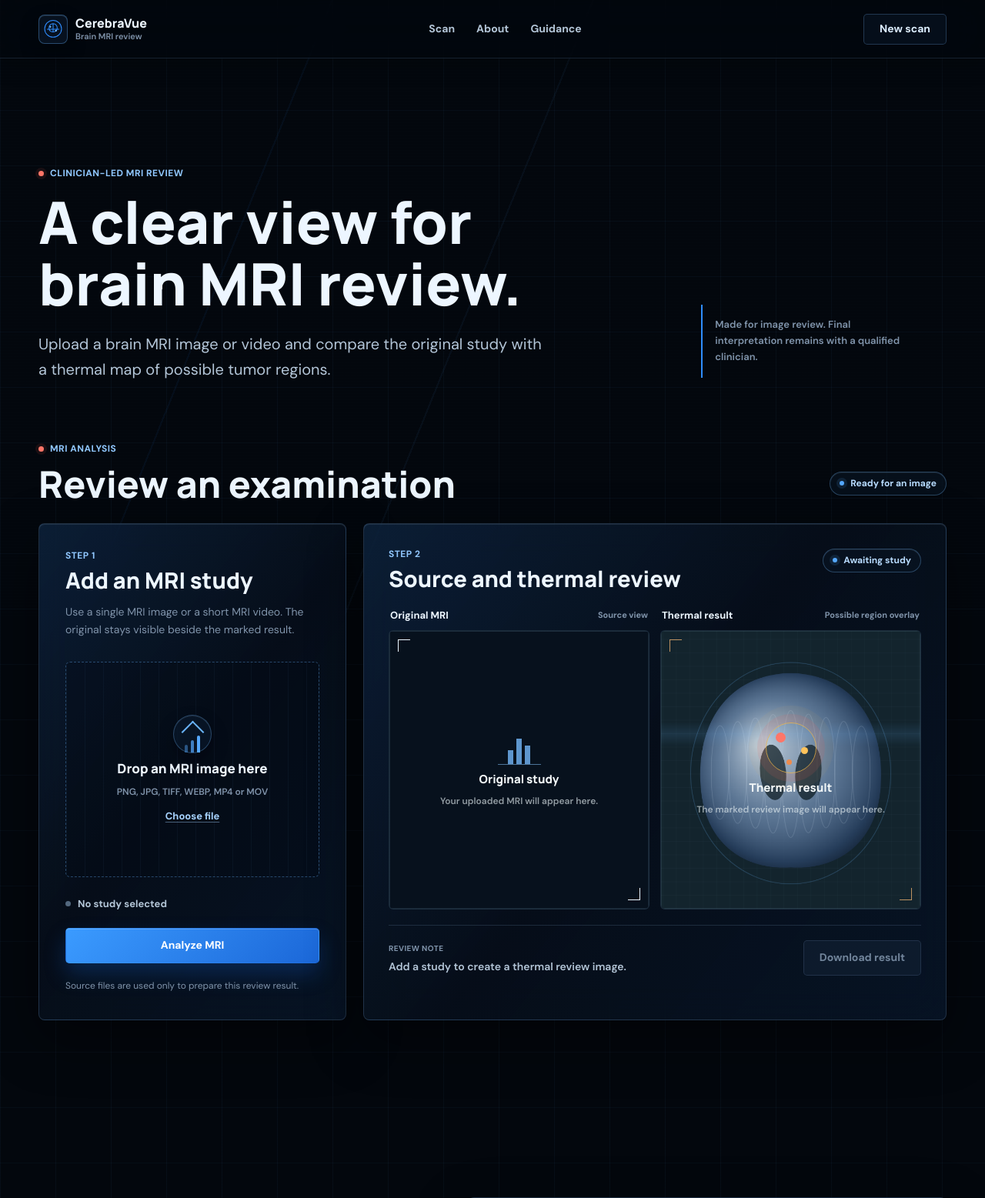
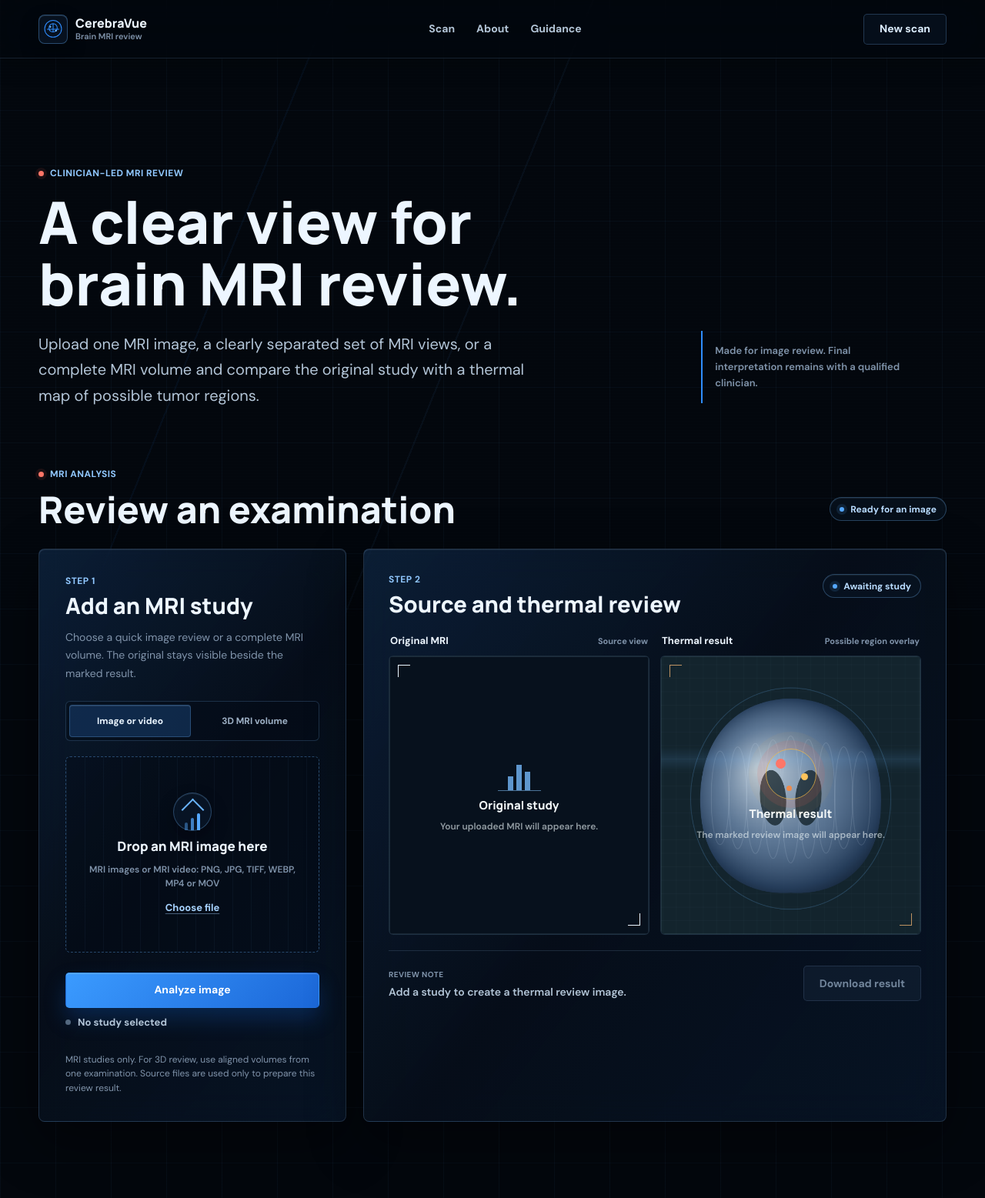
Before and after one commit to Muhammad-Kashif-Ijaz/Brain-Tumor-Detection-DevOps-Project, a Flask app: page / in a window 1280 px wide. Shown: the top 1557 px of the page at 77% size. Run offline with Flask 3, Linux system fonts and the light colour scheme.

Commit message:
Improve multi-view and volumetric MRI segmentation

```diff
--- a/static/css/styles.css
+++ b/static/css/styles.css
@@ -973,7 +973,7 @@ a {
   left: 16px;
   width: 16px;
   height: 16px;
-  border: 1px solid rgba(141, 226, 216, 0.75);
+  border: 1px solid rgba(150, 207, 255, 0.75);
   border-radius: 50%;
 }
 
@@ -1004,8 +1004,8 @@ a {
 }
 
 .camera-indicator.active i {
-  background: #53dcbb;
-  box-shadow: 0 0 0 4px rgba(83, 220, 187, 0.15);
+  background: #61b1ff;
+  box-shadow: 0 0 0 4px rgba(97, 177, 255, 0.15);
   animation: indicator-pulse 1.6s ease-in-out infinite;
 }
 
@@ -1240,10 +1240,170 @@ body.is-analyzing .dropzone {
 @keyframes indicator-pulse {
   0%,
   100% {
-    box-shadow: 0 0 0 3px rgba(83, 220, 187, 0.1);
+    box-shadow: 0 0 0 3px rgba(97, 177, 255, 0.1);
   }
   50% {
-    box-shadow: 0 0 0 6px rgba(83, 220, 187, 0.2);
+    box-shadow: 0 0 0 6px rgba(97, 177, 255, 0.2);
+  }
+}
+
+.input-mode-tabs {
+  display: grid;
+  grid-template-columns: repeat(2, minmax(0, 1fr));
+  gap: 4px;
+  margin-top: 24px;
+  border: 1px solid rgba(123, 188, 255, 0.2);
+  border-radius: 6px;
+  padding: 4px;
+  background: rgba(4, 13, 24, 0.52);
+}
+
+.input-mode-tab {
+  min-height: 42px;
+  border: 1px solid transparent;
+  border-radius: 4px;
+  padding: 0 10px;
+  background: transparent;
+  color: #9db0c5;
+  font-size: 12px;
+  font-weight: 800;
+  white-space: nowrap;
+  transition: background 160ms ease, border-color 160ms ease, color 160ms ease;
+}
+
+.input-mode-tab:hover,
+.input-mode-tab:focus-visible {
+  color: #d9edff;
+}
+
+.input-mode-tab:focus-visible {
+  outline: none;
+  box-shadow: var(--focus);
+}
+
+.input-mode-tab.active {
+  border-color: rgba(121, 190, 255, 0.25);
+  background: rgba(43, 112, 193, 0.28);
+  color: #eaf5ff;
+  box-shadow: inset 0 1px 0 rgba(220, 239, 255, 0.13);
+}
+
+.input-mode-pane {
+  display: none;
+}
+
+.input-mode-pane.active {
+  display: grid;
+  gap: 14px;
+}
+
+.input-mode-pane .dropzone {
+  min-height: 255px;
+  margin: 20px 0 0;
+}
+
+.volume-pane {
+  margin-top: 20px;
+}
+
+.volume-guidance {
+  margin: 0;
+  color: #b6cbe0;
+  font-size: 13px;
+  font-weight: 600;
+  line-height: 1.6;
+}
+
+.volume-fields {
+  display: grid;
+  grid-template-columns: repeat(2, minmax(0, 1fr));
+  gap: 9px;
+}
+
+.volume-file {
+  position: relative;
+  display: grid;
+  min-height: 82px;
+  grid-template-columns: auto minmax(0, 1fr);
+  gap: 10px;
+  align-items: center;
+  border: 1px solid rgba(128, 191, 255, 0.18);
+  border-radius: 5px;
+  padding: 10px;
+  overflow: hidden;
+  background: rgba(4, 14, 26, 0.4);
+  cursor: pointer;
+  transition: border-color 160ms ease, background 160ms ease, transform 160ms ease;
+}
+
+.volume-file:hover,
+.volume-file:focus-within {
+  border-color: rgba(116, 188, 255, 0.56);
+  background: rgba(21, 54, 92, 0.42);
+}
+
+.volume-file.has-file {
+  border-color: rgba(101, 181, 255, 0.56);
+  background: rgba(31, 86, 146, 0.3);
+}
+
+.volume-file input {
+  position: absolute;
+  width: 1px;
+  height: 1px;
+  opacity: 0;
+  pointer-events: none;
+}
+
+.volume-code {
+  display: inline-flex;
+  width: 36px;
+  height: 36px;
+  align-items: center;
+  justify-content: center;
+  border: 1px solid rgba(125, 194, 255, 0.3);
+  border-radius: 4px;
+  background: rgba(41, 111, 190, 0.22);
+  color: #b9ddff;
+  font-family: "Manrope", Arial, sans-serif;
+  font-size: 11px;
+  font-weight: 800;
+}
+
+.volume-file > span:last-of-type {
+  display: grid;
+  min-width: 0;
+  gap: 3px;
+}
+
+.volume-file strong,
+.volume-file small {
+  display: block;
+  overflow: hidden;
+  text-overflow: ellipsis;
+  white-space: nowrap;
+}
+
+.volume-file strong {
+  color: #e8f4ff;
+  font-size: 12px;
+  font-weight: 800;
+}
+
+.volume-file small {
+  color: #87a0ba;
+  font-size: 11px;
+  font-weight: 700;
+}
+
+@media (max-width: 420px) {
+  .input-mode-tabs,
+  .volume-fields {
+    grid-template-columns: 1fr;
+  }
+
+  .input-mode-tab {
+    min-height: 38px;
   }
 }
 
--- a/static/js/app.js
+++ b/static/js/app.js
@@ -6,6 +6,7 @@ const state = {
   liveTimer: null,
   animationFrame: null,
   resultAvailable: false,
+  inputMode: "quick",
 };
 
 const singleForm = document.getElementById("singleForm");
@@ -26,7 +27,10 @@ const resultNarrative = document.getElementById("resultNarrative");
 const scanState = document.getElementById("scanState");
 const processingLabel = document.getElementById("processingLabel");
 const downloadResult = document.getElementById("downloadResult");
-const analyzeButton = document.getElementById("analyzeButton");
+const analysisButtons = document.querySelectorAll(".analysis-button");
+const inputModeTabs = document.querySelectorAll(".input-mode-tab");
+const inputModePanes = document.querySelectorAll(".input-mode-pane");
+const volumeInputs = document.querySelectorAll(".volume-file input");
 const newStudy = document.getElementById("newStudy");
 const viewerPanel = document.getElementById("viewerPanel");
 const toast = document.getElementById("toast");
@@ -56,7 +60,12 @@ function setScanState(message) {
 function setBusy(isBusy) {
   state.busy = isBusy;
   document.body.classList.toggle("is-analyzing", isBusy);
-  analyzeButton.disabled = isBusy;
+  analysisButtons.forEach((button) => {
+    button.disabled = isBusy;
+  });
+  inputModeTabs.forEach((tab) => {
+    tab.disabled = isBusy;
+  });
   startCamera.disabled = isBusy;
   captureFrame.disabled = isBusy || !state.cameraReady;
   continuousToggle.disabled = isBusy || !state.cameraReady;
@@ -87,10 +96,16 @@ function hideSourceMedia() {
   sourceVideo.load();
 }
 
-function showSourcePlaceholder() {
+function showSourcePlaceholder(
+  title = "Original study",
+  description = "Your uploaded MRI will appear here.",
+  caption = "Source view",
+) {
   hideSourceMedia();
   sourceEmpty.hidden = false;
-  sourceCaption.textContent = "Source view";
+  sourceEmpty.querySelector("strong").textContent = title;
+  sourceEmpty.querySelector("small").textContent = description;
+  sourceCaption.textContent = caption;
 }
 
 function showSourceImage(url, caption = "Image view") {
@@ -134,6 +149,54 @@ function setSourceFromFile(file) {
   }
 
   setScanState("Study ready for review");
+}
+
+function setInputMode(mode) {
+  state.inputMode = mode === "volume" ? "volume" : "quick";
+
+  inputModeTabs.forEach((tab) => {
+    const selected = tab.dataset.inputMode === state.inputMode;
+    tab.classList.toggle("active", selected);
+    tab.setAttribute("aria-selected", String(selected));
+  });
+  inputModePanes.forEach((pane) => {
+    pane.classList.toggle("active", pane.dataset.inputPane === state.inputMode);
+  });
+
+  revokeSourceUrl();
+  clearResult();
+
+  if (state.inputMode === "volume") {
+    showSourcePlaceholder(
+      "3D MRI volume",
+      "Add T1c, T1, T2, and FLAIR from one aligned examination.",
+      "Volume preview",
+    );
+    updateVolumeInputs();
+    return;
+  }
+
+  setSourceFromFile(scanInput.files[0]);
+}
+
+function updateVolumeInputs() {
+  const selected = [...volumeInputs].filter((input) => input.files && input.files[0]);
+  volumeInputs.forEach((input) => {
+    const file = input.files && input.files[0];
+    const field = input.closest(".volume-file");
+    field.classList.toggle("has-file", Boolean(file));
+    field.querySelector(".volume-file-name").textContent = file ? file.name : "Required";
+  });
+
+  sourceStatus.textContent = selected.length ? `${selected.length} of 4 MRI sequences selected` : "No volume selected";
+  sourceLine.classList.toggle("has-source", selected.length > 0);
+
+  if (selected.length === 4) {
+    setScanState("3D MRI volume ready for review");
+  } else {
+    const missing = 4 - selected.length;
+    setScanState(`Add ${missing} required MRI sequence${missing === 1 ? "" : "s"}`);
+  }
 }
 
 function clearResult() {
@@ -293,6 +356,9 @@ async function analyzeCurrentCameraFrame(silent = false) {
   if (!state.cameraReady || !state.cameraStream) {
     throw new Error("Start the camera preview first.");
   }
+  if (state.inputMode !== "quick") {
+    setInputMode("quick");
+  }
   const frame = captureCurrentFrame();
   revokeSourceUrl();
   clearResult();
@@ -446,6 +512,33 @@ function stopPreviewAnimation() {
 
 singleForm.addEventListener("submit", (event) => {
   event.preventDefault();
+
+  if (state.inputMode === "volume") {
+    const formData = new FormData(singleForm);
+    const missing = ["t1c", "t1", "t2", "flair"].filter((name) => {
+      const file = formData.get(name);
+      return !(file && file.name);
+    });
+
+    if (missing.length) {
+      showToast(`Add the missing MRI sequence${missing.length === 1 ? "" : "s"}: ${missing.map((name) => name.toUpperCase()).join(", ")}.`);
+      return;
+    }
+
+    revokeSourceUrl();
+    clearResult();
+    showSourcePlaceholder(
+      "3D MRI volume",
+      "Preparing a multi-plane source preview from the submitted MRI volume.",
+      "Volume preview",
+    );
+    sourceStatus.textContent = "Four MRI sequences selected";
+    sourceLine.classList.add("has-source");
+    setScanState("3D MRI volume review in progress");
+    postForm(formData);
+    return;
+  }
+
   const file = scanInput.files[0];
   if (!file) {
     showToast("Choose an MRI image or video first.");
@@ -456,6 +549,24 @@ singleForm.addEventListener("submit", (event) => {
 });
 
 scanInput.addEventListener("change", () => setSourceFromFile(scanInput.files[0]));
+
+inputModeTabs.forEach((tab) => {
+  tab.addEventListener("click", () => {
+    if (!state.busy) {
+      setInputMode(tab.dataset.inputMode);
+    }
+  });
+});
+
+volumeInputs.forEach((input) => {
+  input.addEventListener("change", () => {
+    if (state.inputMode !== "volume") {
+      setInputMode("volume");
+    }
+    clearResult();
+    updateVolumeInputs();
+  });
+});
 
 ["dragenter", "dragover"].forEach((eventName) => {
   dropzone.addEventListener(eventName, (event) => {
@@ -484,6 +595,9 @@ dropzone.addEventListener("drop", (event) => {
 });
 
 startCamera.addEventListener("click", async () => {
+  if (state.inputMode !== "quick") {
+    setInputMode("quick");
+  }
   if (!cameraCanRun()) {
     cameraCaptureInput.click();
     return;
@@ -511,6 +625,10 @@ cameraCaptureInput.addEventListener("change", () => {
   const file = cameraCaptureInput.files[0];
   if (!file) {
     return;
+  }
+
+  if (state.inputMode !== "quick") {
+    setInputMode("quick");
   }
 
   revokeSourceUrl();
@@ -557,12 +675,7 @@ newStudy.addEventListener("click", () => {
   revokeSourceUrl();
   singleForm.reset();
   cameraCaptureInput.value = "";
-  showSourcePlaceholder();
-  clearResult();
-  singleFileName.textContent = "Drop an MRI image here";
-  sourceStatus.textContent = "No study selected";
-  sourceLine.classList.remove("has-source");
-  setScanState("Ready for an image");
+  setInputMode("quick");
   document.getElementById("scan").scrollIntoView({ behavior: "smooth", block: "start" });
   showToast("New scan is ready.");
 });
@@ -585,6 +698,5 @@ window.addEventListener("beforeunload", () => {
 });
 
 refreshCameraState();
-showSourcePlaceholder();
-clearResult();
+setInputMode("quick");
 startPreviewAnimation();
--- a/templates/index.html
+++ b/templates/index.html
@@ -3,7 +3,7 @@
   <head>
     <meta charset="utf-8">
     <meta name="viewport" content="width=device-width, initial-scale=1">
-    <meta name="theme-color" content="#f5fafb">
+    <meta name="theme-color" content="#07111a">
     <meta
       name="description"
       content="CerebraVue is a clinician-led brain MRI review workspace that produces a thermal segmentation overlay for submitted imaging."
@@ -51,7 +51,7 @@
           <p class="eyebrow"><span></span> Clinician-led MRI review</p>
           <h1 id="introTitle">A clear view for brain MRI review.</h1>
           <p class="intro-text">
-            Upload a brain MRI image or video and compare the original study with a thermal map of possible tumor regions.
+            Upload one MRI image, a clearly separated set of MRI views, or a complete MRI volume and compare the original study with a thermal map of possible tumor regions.
           </p>
         </div>
         <p class="intro-note">Made for image review. Final interpretation remains with a qualified clinician.</p>
@@ -71,27 +71,60 @@
             <div class="panel-intro">
               <p class="panel-label">Step 1</p>
               <h3>Add an MRI study</h3>
-              <p>Use a single MRI image or a short MRI video. The original stays visible beside the marked result.</p>
+              <p>Choose a quick image review or a complete MRI volume. The original stays visible beside the marked result.</p>
             </div>
 
+            <div class="input-mode-tabs" role="tablist" aria-label="MRI input type">
+              <button class="input-mode-tab active" type="button" data-input-mode="quick" role="tab" aria-selected="true">Image or video</button>
+              <button class="input-mode-tab recommended" type="button" data-input-mode="volume" role="tab" aria-selected="false">3D MRI volume</button>
+            </div>
+
+            <section class="input-mode-pane active" id="quickPane" data-input-pane="quick">
               <label class="dropzone" id="dropzone" for="scanInput">
                 <input id="scanInput" name="scan" type="file" accept="image/*,video/*,.tif,.tiff">
                 <span class="upload-symbol" aria-hidden="true">
                   <i></i><i></i><i></i>
                 </span>
                 <strong id="singleFileName">Drop an MRI image here</strong>
-              <small>PNG, JPG, TIFF, WEBP, MP4 or MOV</small>
+                <small>MRI images or MRI video: PNG, JPG, TIFF, WEBP, MP4 or MOV</small>
                 <span class="browse-file">Choose file</span>
               </label>
+              <button class="primary-button analysis-button" id="analyzeButton" type="submit">Analyze image</button>
+            </section>
+
+            <section class="input-mode-pane volume-pane" id="volumePane" data-input-pane="volume">
+              <p class="volume-guidance">Recommended for the most complete automated segmentation. Add four aligned NIfTI MRI sequences from one examination.</p>
+              <div class="volume-fields">
+                <label class="volume-file" for="t1cInput">
+                  <span class="volume-code">T1C</span>
+                  <span><strong>Post-contrast T1</strong><small class="volume-file-name">Required</small></span>
+                  <input id="t1cInput" name="t1c" type="file" accept=".nii,.nii.gz,.gz">
+                </label>
+                <label class="volume-file" for="t1Input">
+                  <span class="volume-code">T1</span>
+                  <span><strong>Native T1</strong><small class="volume-file-name">Required</small></span>
+                  <input id="t1Input" name="t1" type="file" accept=".nii,.nii.gz,.gz">
+                </label>
+                <label class="volume-file" for="t2Input">
+                  <span class="volume-code">T2</span>
+                  <span><strong>T2-weighted</strong><small class="volume-file-name">Required</small></span>
+                  <input id="t2Input" name="t2" type="file" accept=".nii,.nii.gz,.gz">
+                </label>
+                <label class="volume-file" for="flairInput">
+                  <span class="volume-code">FL</span>
+                  <span><strong>FLAIR</strong><small class="volume-file-name">Required</small></span>
+                  <input id="flairInput" name="flair" type="file" accept=".nii,.nii.gz,.gz">
+                </label>
+              </div>
+              <button class="primary-button analysis-button" id="volumeAnalyzeButton" type="submit">Analyze 3D MRI volume</button>
+            </section>
 
             <div class="source-line" aria-live="polite">
               <span class="source-dot" aria-hidden="true"></span>
               <span id="sourceStatus">No study selected</span>
             </div>
 
-            <button class="primary-button" id="analyzeButton" type="submit">Analyze MRI</button>
-
-            <p class="data-note">Source files are used only to prepare this review result.</p>
+            <p class="data-note">MRI studies only. For 3D review, use aligned volumes from one examination. Source files are used only to prepare this review result.</p>
           </form>
 
           <section class="imaging-panel glass-panel" id="viewerPanel" aria-labelledby="viewerTitle">
```
Also changed, not shown: brain_mri_app/inference.py (+181 -9 lines), .github/workflows/deploy-azure.yml, .github/workflows/model-smoke.yml, README.md. Lines whose indentation alone changed are shown as unchanged.
